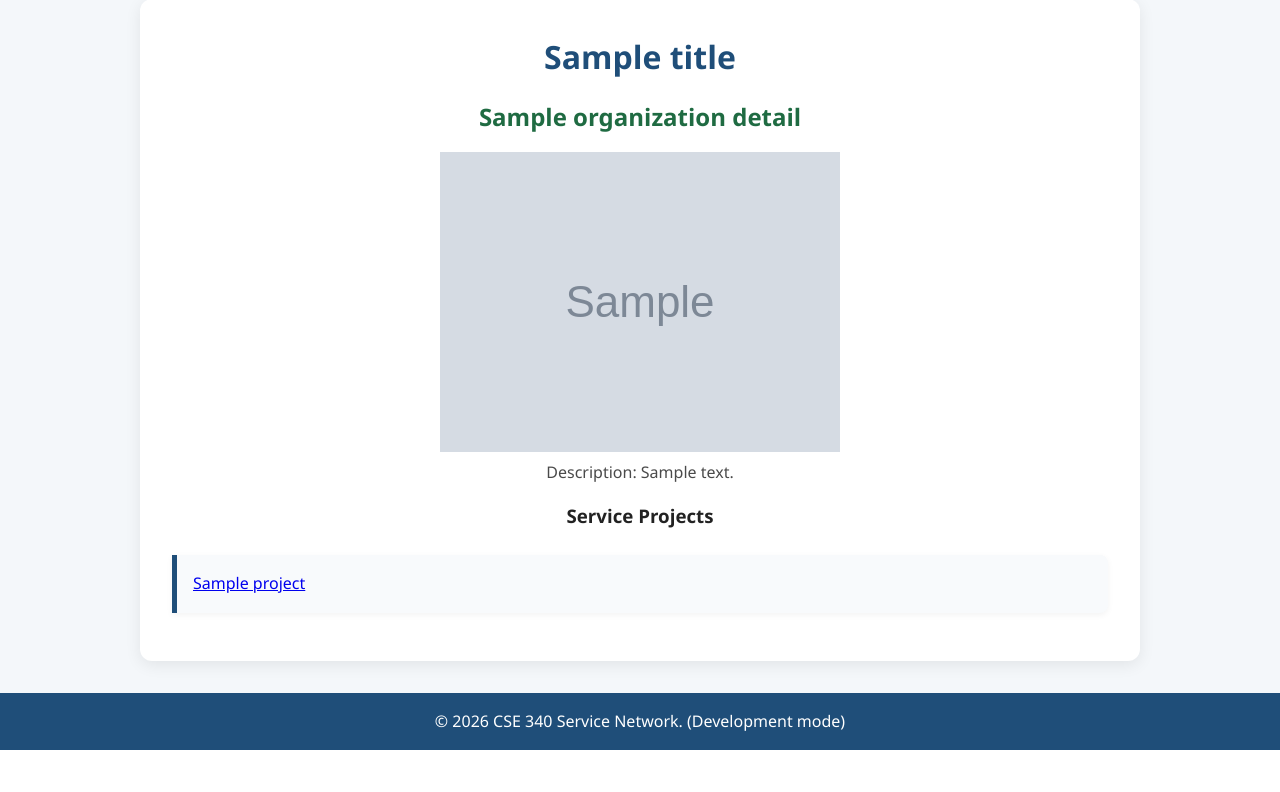
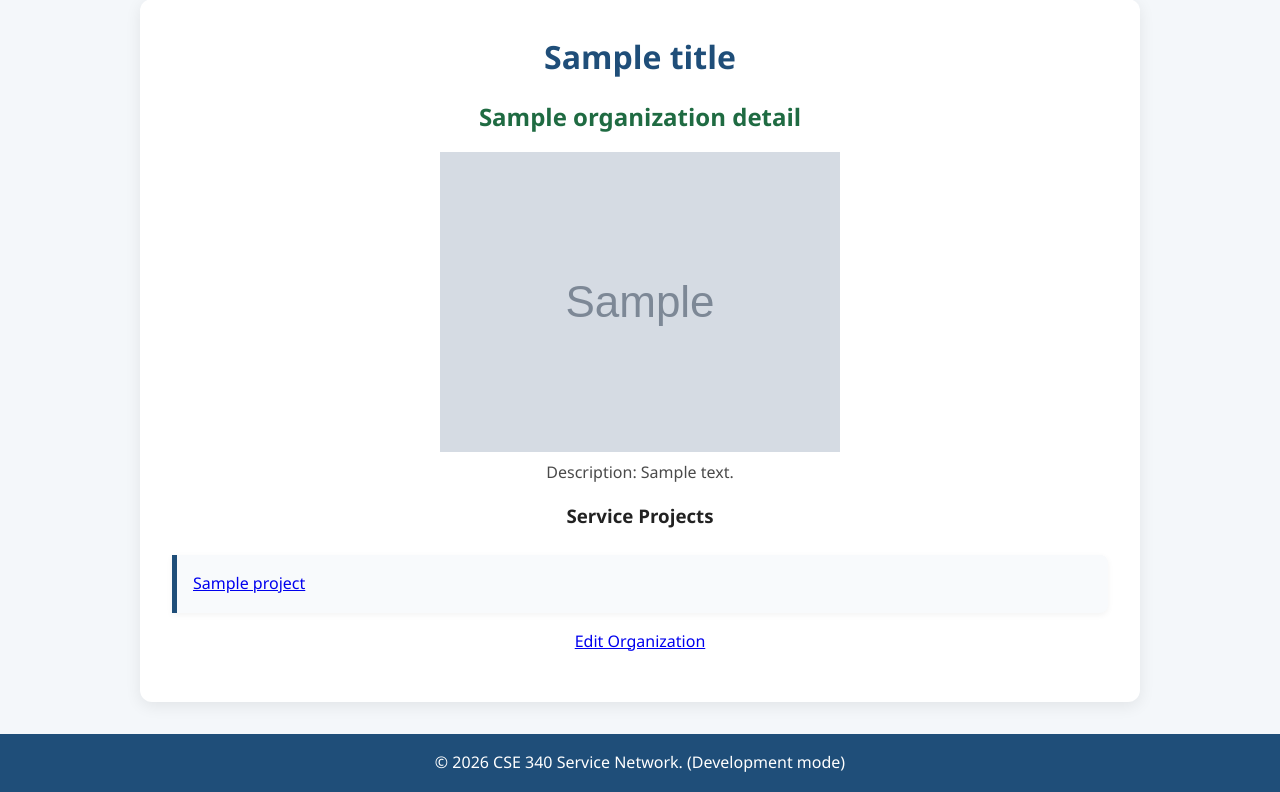
Before and after one commit to owenjackson23/cse340, a Node server app: template src/views/organization.ejs in a window 1280 px wide. Shown: the part 91-883 px from the top of the page. Before the commit the page ends 841 px from the top, so only its background shows below. Run offline with Node 20, Linux system fonts and the light colour scheme; the template is opened without the code that fills it: most values are stand-ins (such as "Sample title", 1, 10 or a date in 2020); grey boxes marked "Sample" are stand-in pictures.

Commit message:
added an edit link

```diff
--- a/src/views/organization.ejs
+++ b/src/views/organization.ejs
@@ -20,5 +20,7 @@
                     </a></li>
                 <% }) %>
         </ul>
+
+        <p><a href="/edit-organization/<%= organizationDetails.organization_id %>">Edit Organization</a></p>
     </main>
     <%- include('partials/footer') %>
```
